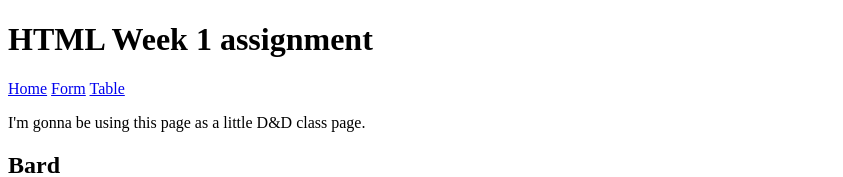
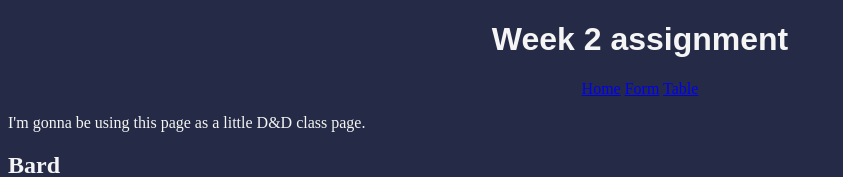
Before and after one commit to CostcoFood/PromineoWk2, a plain HTML site: page index.html in a window 1280 px wide. Shown: the top 177 px of the page, without its empty margins (0-843 px from the left). Drawn offline with Linux system fonts and the light colour scheme.

Commit message:
new changes

```diff
--- a/index.html
+++ b/index.html
@@ -3,14 +3,17 @@
 <head>
     <meta charset="UTF-8">
     <meta name="viewport" content="width=device-width, initial-scale=1.0">
-    <title>HTML Week 1</title>
+    <title>Week 2 Assignment</title>
+    <link rel="stylesheet" href="styles.css">
 </head>
 <body>
-    <header><h1>HTML Week 1 assignment</h1></header>
+    <header><h1>Week 2 assignment</h1></header>
     <!--These next 3 <a> tags are used to navigate through the different pages-->
+        <div class="pageLinks">
     <a href="index.html">Home</a>
     <a href="form.html">Form</a>
     <a href="table.html">Table</a>
+    </div>
     <main>
         <!--Wanted to use a <p> to sort of explain what the assignment was gonna be based on-->
         <p>I'm gonna be using this page as a little D&D class page.</p>
--- a/styles.css
+++ b/styles.css
@@ -0,0 +1,22 @@
+body{
+
+ background-color: #252b46;
+ color: whitesmoke;
+}
+h1{
+    font-family: Arial, Helvetica, sans-serif;
+    text-align: center;
+
+
+}
+.pageLinks{
+    text-align: center;
+}
+a:visited{
+    color:#c9a5ea
+
+}
+a:hover{
+    color: white;
+
+}
```
Also changed, not shown: form.html (+1 -0 lines), table.html (+1 -0 lines).
